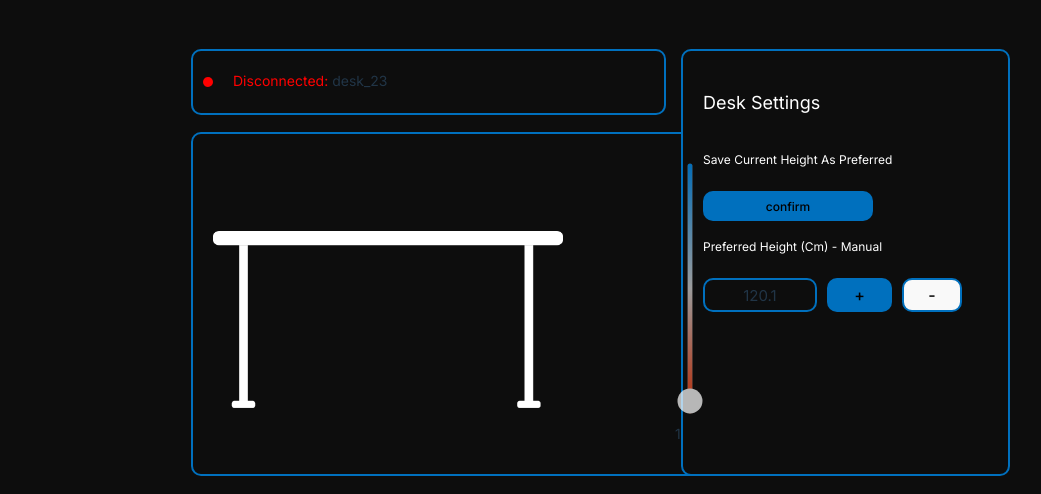
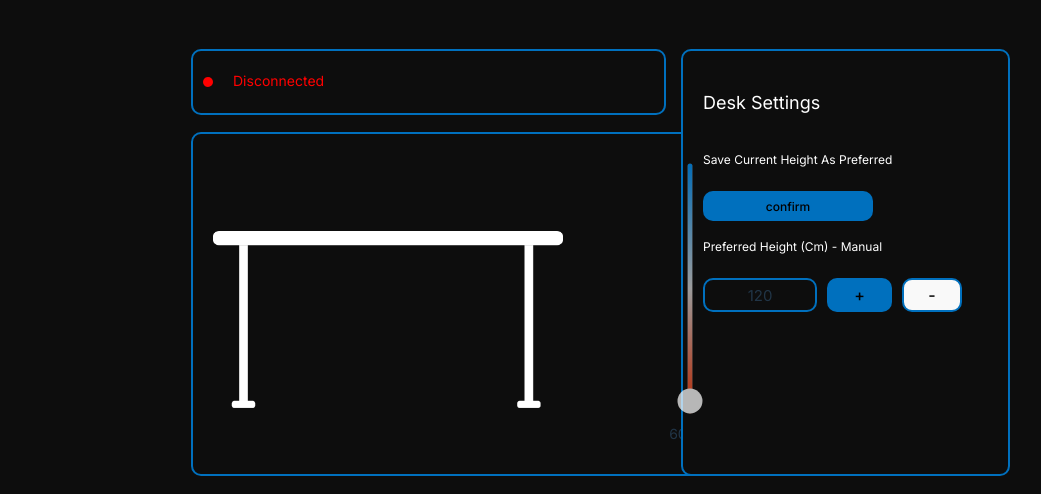
Before and after one commit to vladi245/WebFrontend-group8, a React (Vite) app: page /desk in a window 1280 px wide. Shown: the part 145-639 px from the top of the page, without its empty margins (49-1090 px from the left). Built offline with nearby package versions, Linux system fonts and the light colour scheme.

Commit message:
fixed the issues given

```diff
--- a/src/components/ConnectionStatus/ConnectionStatus.module.css
+++ b/src/components/ConnectionStatus/ConnectionStatus.module.css
@@ -13,7 +13,6 @@
 }
 
 .StatusText {
-  color: red;
   font-size: 14px;
   text-align: center
 }
--- a/src/components/ConnectionStatus/ConnectionStatus.tsx
+++ b/src/components/ConnectionStatus/ConnectionStatus.tsx
@@ -1,10 +1,26 @@
 import style from './ConnectionStatus.module.css';
 
 const ConnectionStatus = () => {
+  let connection: string = "Disconnected";
+  // the isConnected is just a placeholder for now, later when api will be integrated it will be displaying real status
+  let currentDesk: string = "";
+  let StatusColor: string = "red";
+  const isConnected = false;
+  if (isConnected) {
+    connection = "Connected";
+    currentDesk = "desk_23";
+    StatusColor = "green";
+  } else {
+    connection = "Disconnected";
+    currentDesk = "";
+    StatusColor = "red";
+  }
+
+
   return (
     <div className={style.ConnectionContainer}>
-      <span className={style.StatusCircle}></span>
-      <p> <span className={style.StatusText}>Disconnected:</span> desk_23</p>
+      <span className={style.StatusCircle} style={{ backgroundColor: StatusColor }}></span>
+      <p> <span className={style.StatusText} style={{ color: StatusColor }}>{connection}</span> {currentDesk}</p>
 
     </div>
   );
--- a/src/components/DeskSettings/DeskSettings.module.css
+++ b/src/components/DeskSettings/DeskSettings.module.css
@@ -35,6 +35,10 @@
     text-align: center;
 }
 
+.SaveButton:hover {
+    opacity: 0.6
+}
+
 .Label {
     background-color: #0D0D0D;
     border: 2px solid #0070BE;
@@ -56,7 +60,12 @@
     height: 34px;
     text-align: center;
     padding: 5px;
+    opacity: 1;
+    transition: 0.3s;
+}
 
+.PlusButton:hover {
+    opacity: 0.6
 }
 
 .MinusButton {
@@ -66,9 +75,15 @@
     border: 2px solid #0070BE;
     text-align: center;
     padding: 5px;
+    opacity: 1;
+    transition: 0.3s;
 }
 
-.parent {
+.MinusButton:hover {
+    opacity: 0.6
+}
+
+.valueAndChangeButtonsGrid {
     display: grid;
     grid-template-columns: repeat(3, auto);
     grid-template-rows: auto;
--- a/src/components/DeskSettings/DeskSettings.tsx
+++ b/src/components/DeskSettings/DeskSettings.tsx
@@ -2,7 +2,7 @@ import { useState } from 'react';
 import style from './DeskSettings.module.css';
 
 const DeskSettings = () => {
-    const [defaultValue, setDefaultValue] = useState<number>(120.1);
+    const [defaultValue, setDefaultValue] = useState<number>(120);
 
     const addOne = () => {
         setDefaultValue(prev => prev + 1);
@@ -18,7 +18,7 @@ const DeskSettings = () => {
             <p className={style.SettingsText}> Save Current Height As Preferred </p>
             <button className={style.SaveButton}>confirm</button>
             <p className={style.SettingsText}> Preferred Height (Cm) - Manual</p>
-            <div className={style.parent}>
+            <div className={style.valueAndChangeButtonsGrid}>
                 <label className={style.Label}> {defaultValue} </label>
                 <button className={style.PlusButton} onClick={addOne}>+</button>
                 <button className={style.MinusButton} onClick={subractOne}>-</button>
--- a/src/components/DeskSlider/DeskSlider.tsx
+++ b/src/components/DeskSlider/DeskSlider.tsx
@@ -6,7 +6,7 @@ import desk_low from '../../assets/desk_normal.png';
 
 
 const DeskSlider = () => {
-    const [value, setValue] = useState<number>(1);
+    const [value, setValue] = useState<number>(60);
 
     const Change = (e: ChangeEvent<HTMLInputElement>): void => {
         setValue(Number(e.target.value));
--- a/src/pages/Desk/Desk.module.css
+++ b/src/pages/Desk/Desk.module.css
@@ -25,24 +25,24 @@
     padding-left: 10rem;
 }
 
-.parent {
+.deskComponentsGridSetup {
     display: grid;
     grid-template-columns: repeat(4, 1fr);
     grid-template-rows: auto auto auto;
     gap: 20px;
 }
 
-.div1 {
+.deskConnectionStatus {
     grid-column: 1 / 3;
     grid-row: 1;
 }
 
-.div2 {
+.deskImageAndSlider {
     grid-column: 1 / 3;
     grid-row: 2 / 4;
 }
 
-.div3 {
+.deskSettings {
     grid-column: 3 / 5;
     grid-row: 1 / 4;
 }
--- a/src/pages/Desk/index.tsx
+++ b/src/pages/Desk/index.tsx
@@ -9,14 +9,14 @@ export default function Desk() {
             <div className={style.logoContainer}>
                 <Logo />
                 <div className={style.gridContainer}>
-                    <div className={style.parent}>
-                        <div className={style.div1}>
+                    <div className={style.deskComponentsGridSetup}>
+                        <div className={style.deskConnectionStatus}>
                             <ConnectionStatus />
                         </div>
-                        <div className={style.div2}>
+                        <div className={style.deskImageAndSlider}>
                             <DeskSlider />
                         </div>
-                        <div className={style.div3}>
+                        <div className={style.deskSettings}>
                             <DeskSettings />
                         </div>
                     </div>
```
